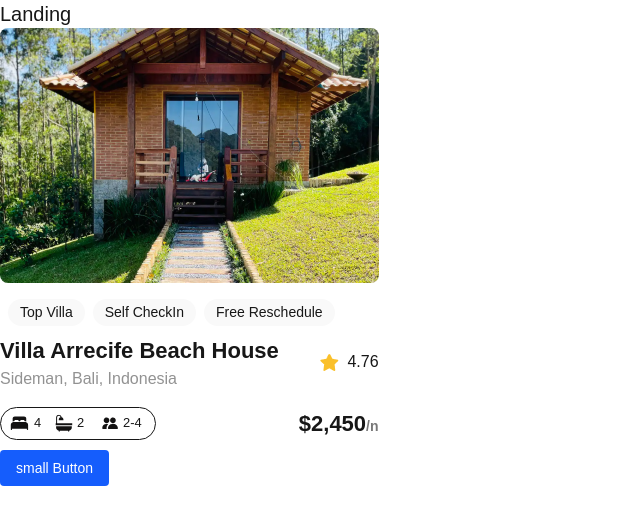
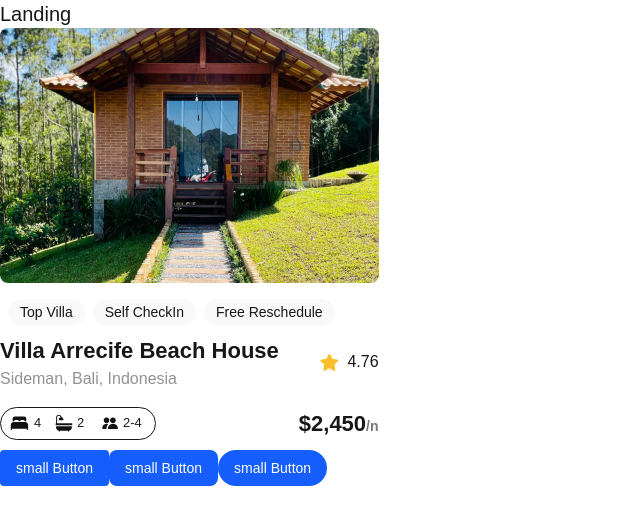
Before and after one commit to pitzee/alx-project-0x00-setup, a Next.js app in the folder alx-project-0x00/: page /landing in a window 1280 px wide. Shown: the top 524 px of the page, without its empty margins (0-640 px from the left). Built offline with nearby package versions, Linux system fonts and the light colour scheme.

Commit message:
rounded-lg and rounded full added

```diff
--- a/alx-project-0x00/pages/landing.tsx
+++ b/alx-project-0x00/pages/landing.tsx
@@ -7,6 +7,8 @@ const Landing: React.FC = () => {
       <h1 className="text-xl font-extralight">Landing</h1>
       <Card />
       <Button title="small Button" styles="text-sm rounded-sm" />
+      <Button title="small Button" styles="text-sm rounded-lg" />
+      <Button title="small Button" styles="text-sm rounded-full" />
     </div>
   );
 };
```
